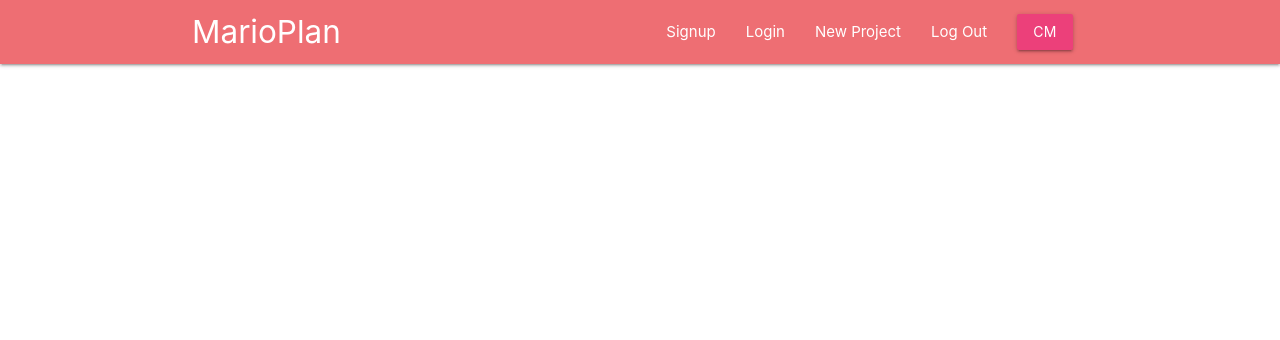
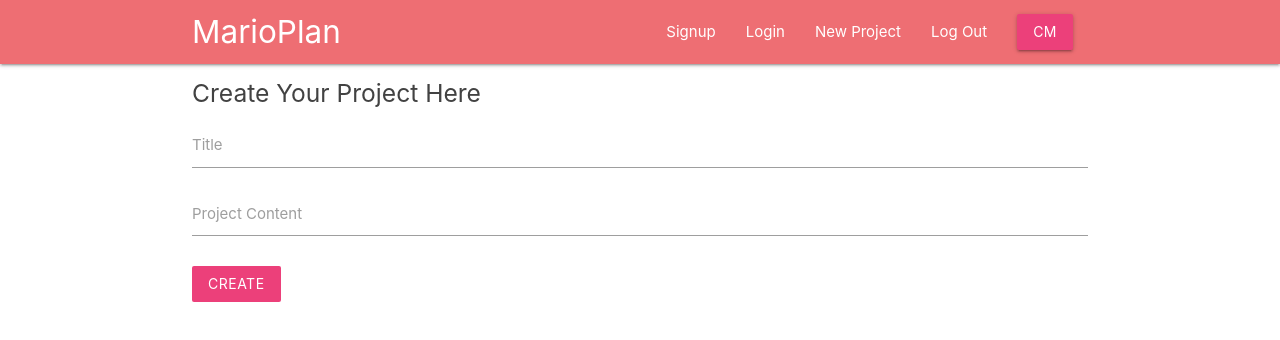
Before and after one commit to ClintMaruti/mpango-app-react-redux-firebase, a React (Create React App) app: page /create in a window 1280 px wide. Shown: the top 340 px of the page. Built offline with nearby package versions, Linux system fonts and the light colour scheme.

Commit message:
Finishes create project Form

```diff
--- a/src/App.js
+++ b/src/App.js
@@ -5,7 +5,7 @@ import Dashboard from './component/dashboard/Dashboard';
 import ProjectDetails from './component/projects/ProjectDetails'
 import SignIn from './component/auth/SignIn'
 import SignUp from './component/auth/SignUp'
-
+import CreateProject from './component/projects/createProject'
 
 function App() {
   return (
@@ -17,6 +17,7 @@ function App() {
           <Route path='/project/:id' component={ProjectDetails} />
           <Route path='/signin' component={SignIn} />
           <Route path='/signup' component={SignUp} />
+          <Route path='/create' component={CreateProject} />
         </Switch>
       </div>
     </BrowserRouter>
--- a/src/component/projects/createProject.js
+++ b/src/component/projects/createProject.js
@@ -0,0 +1,39 @@
+import React, { Component } from 'react'
+
+class createProject extends Component {
+    state = {
+        title: '',
+        content: ''
+    }
+    handleChange = (e) => {
+        this.setState({
+            [e.target.id]: e.target.value
+        })
+    }
+    handleSubmit = (e) => {
+        e.preventDefault()
+        console.log(this.state)
+    }
+  render() {
+    return (
+      <div className="container">
+        <form onSubmit={this.handleSubmit} className="white">
+            <h5 className="grey-text text-darken-3">Create Your Project Here</h5>
+            <div className="input-field">
+                <label htmlFor="title">Title</label>
+                <input type="text" id="title" onChange={this.handleChange}/>
+            </div>
+            <div className="input-field">
+                <label htmlFor="content">Project Content</label>
+                <textarea id="content" className="materialize-textarea" onChange={this.handleChange}></textarea>
+            </div>
+            <div className="input-field">
+                <button className="btn pink lighten-1 z-depth-0">Create</button>
+            </div>
+        </form>
+      </div>
+    )
+  }
+}
+
+export default createProject
```
